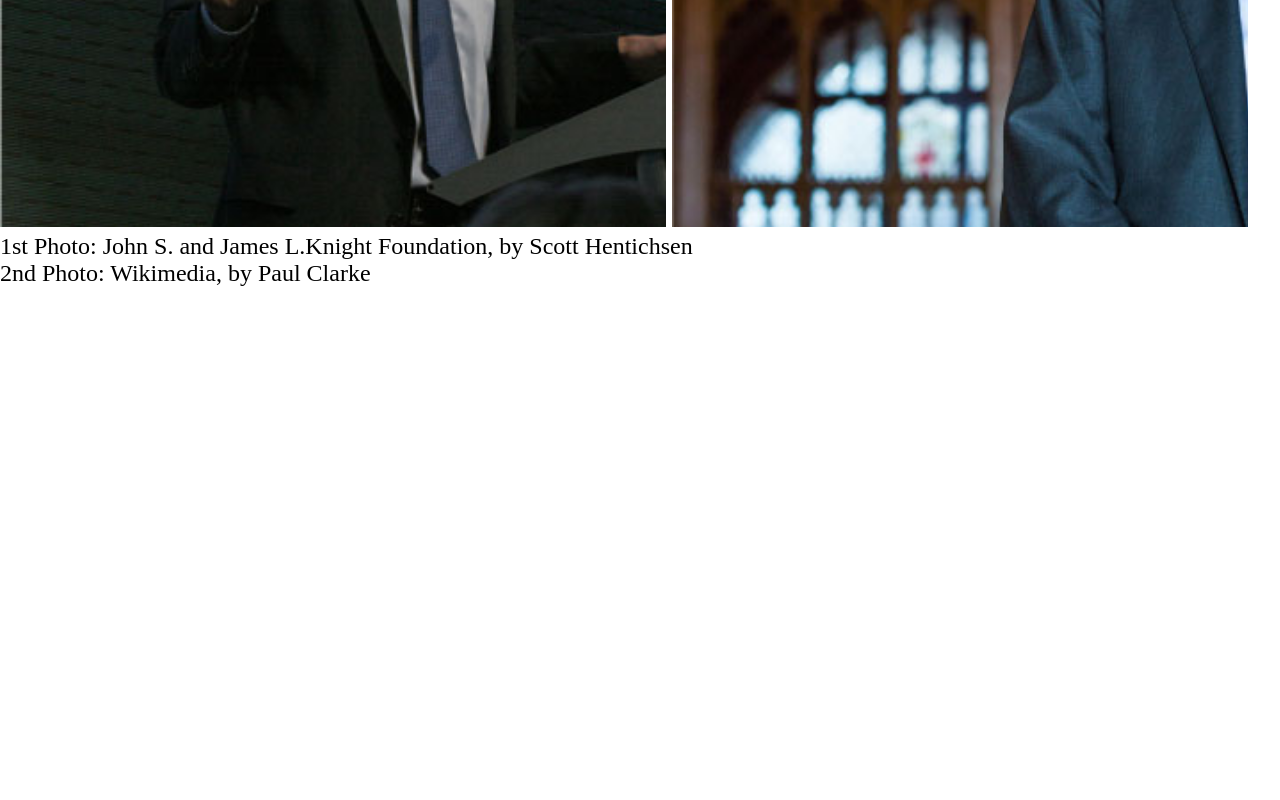
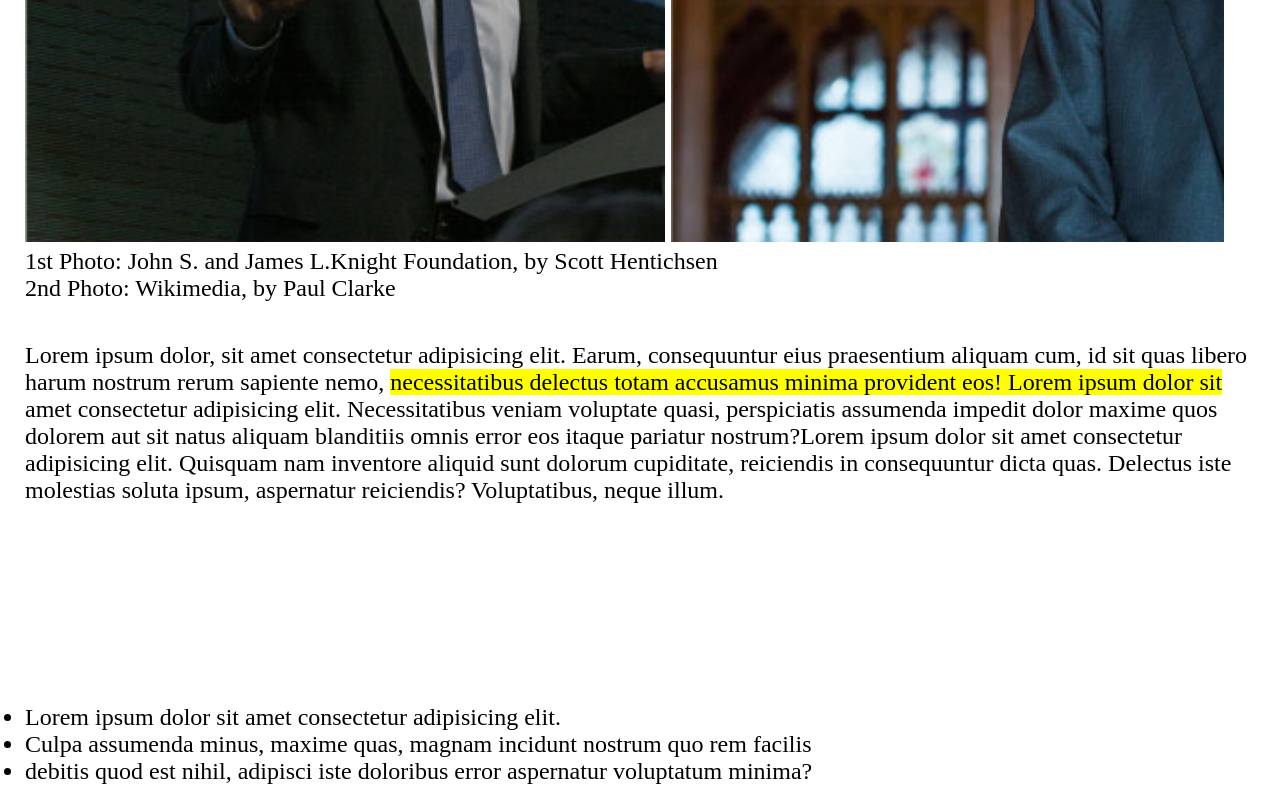
Before and after one commit to giuseppedonnici/html-css-booleaner, a plain HTML site: page index.html in a window 1280 px wide. Shown: the part 904-1704 px from the top of the page. Before the commit the page ends 1191 px from the top, so only its background shows below. Drawn offline with Linux system fonts and the light colour scheme.

Commit message:
Add: UL to main and fixed layout

```diff
--- a/css/style.css
+++ b/css/style.css
@@ -28,7 +28,8 @@ header {
 
 /* MAIN */
 main {
-    width: 100vw;
+    padding: 10px 5px;
+    margin: 5px 20px;
 }
 h1 {
     font-size: 5rem;
@@ -44,6 +45,7 @@ h1 {
 }
 .container-tim-images {
     height: 643px;
+    margin-bottom: 100px;
 }
 .tim1, .tim2 {
     display: inline-block;
@@ -59,3 +61,9 @@ h1 {
     width: 45%;
     background-image: url(../img/tim-2.jpg);
 }
+.highlighted {
+    background-color: yellow;
+}
+#sd {
+    margin-bottom: 200px;
+}
--- a/index.html
+++ b/index.html
@@ -31,6 +31,12 @@
             <figcaption>1st Photo: John S. and James L.Knight Foundation, by Scott Hentichsen</figcaption>
             <figcaption>2nd Photo: Wikimedia, by Paul Clarke</figcaption>
         </figure>
+        <p id="sd">Lorem ipsum dolor, sit amet consectetur adipisicing elit. Earum, consequuntur eius praesentium aliquam cum, id sit quas libero harum nostrum rerum sapiente nemo, <span class="highlighted">necessitatibus delectus totam accusamus minima provident eos! Lorem ipsum dolor sit</span> amet consectetur adipisicing elit. Necessitatibus veniam voluptate quasi, perspiciatis assumenda impedit dolor maxime quos dolorem aut sit natus aliquam blanditiis omnis error eos itaque pariatur nostrum?Lorem ipsum dolor sit amet consectetur adipisicing elit. Quisquam nam inventore aliquid sunt dolorum cupiditate, reiciendis in consequuntur dicta quas. Delectus iste molestias soluta ipsum, aspernatur reiciendis? Voluptatibus, neque illum.</p>
+        <ul>
+            <li>Lorem ipsum dolor sit amet consectetur adipisicing elit.</li>
+            <li>Culpa assumenda minus, maxime quas, magnam incidunt nostrum quo rem facilis</li>
+            <li>debitis quod est nihil, adipisci iste doloribus error aspernatur voluptatum minima?</li>
+        </ul>
 
 
 
```
